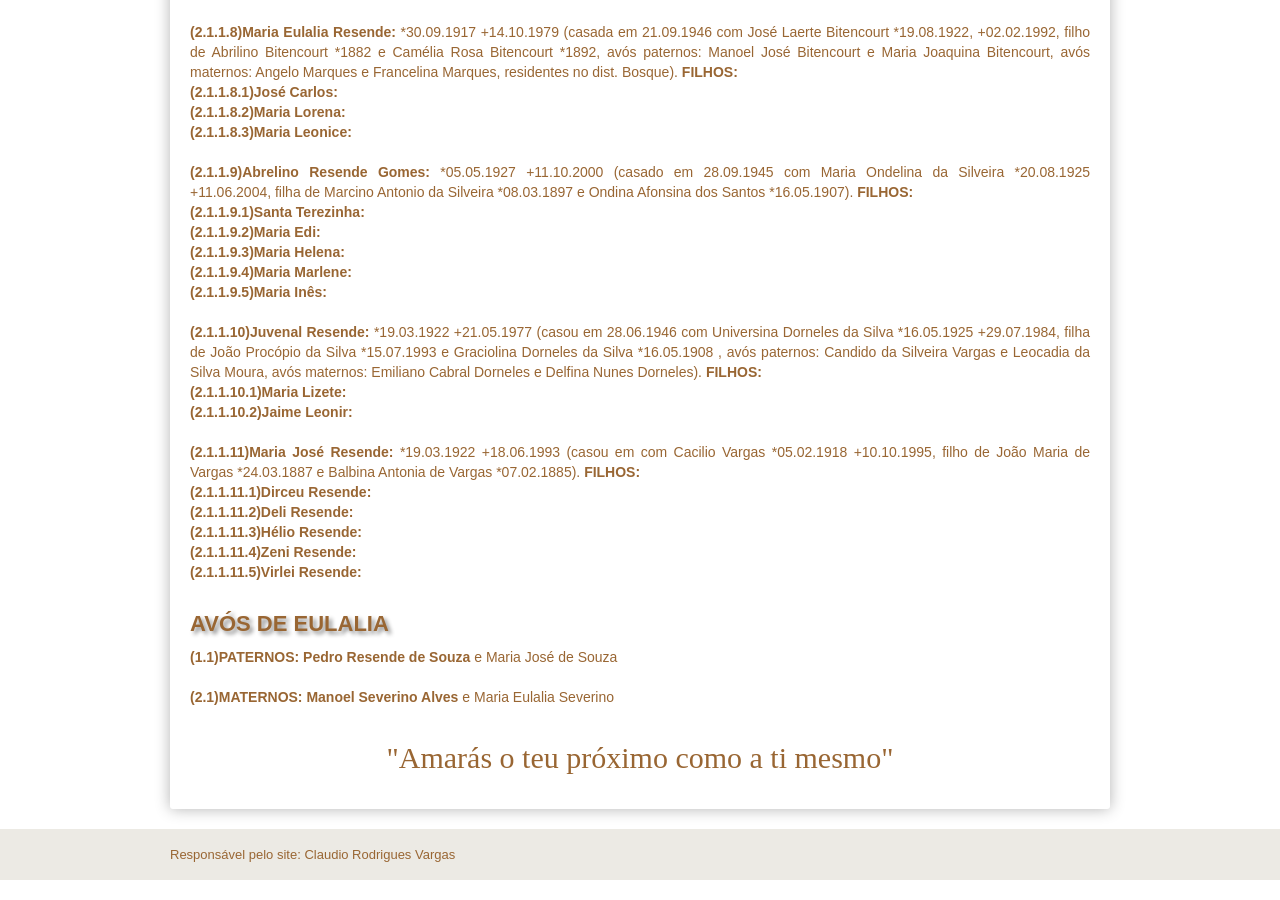
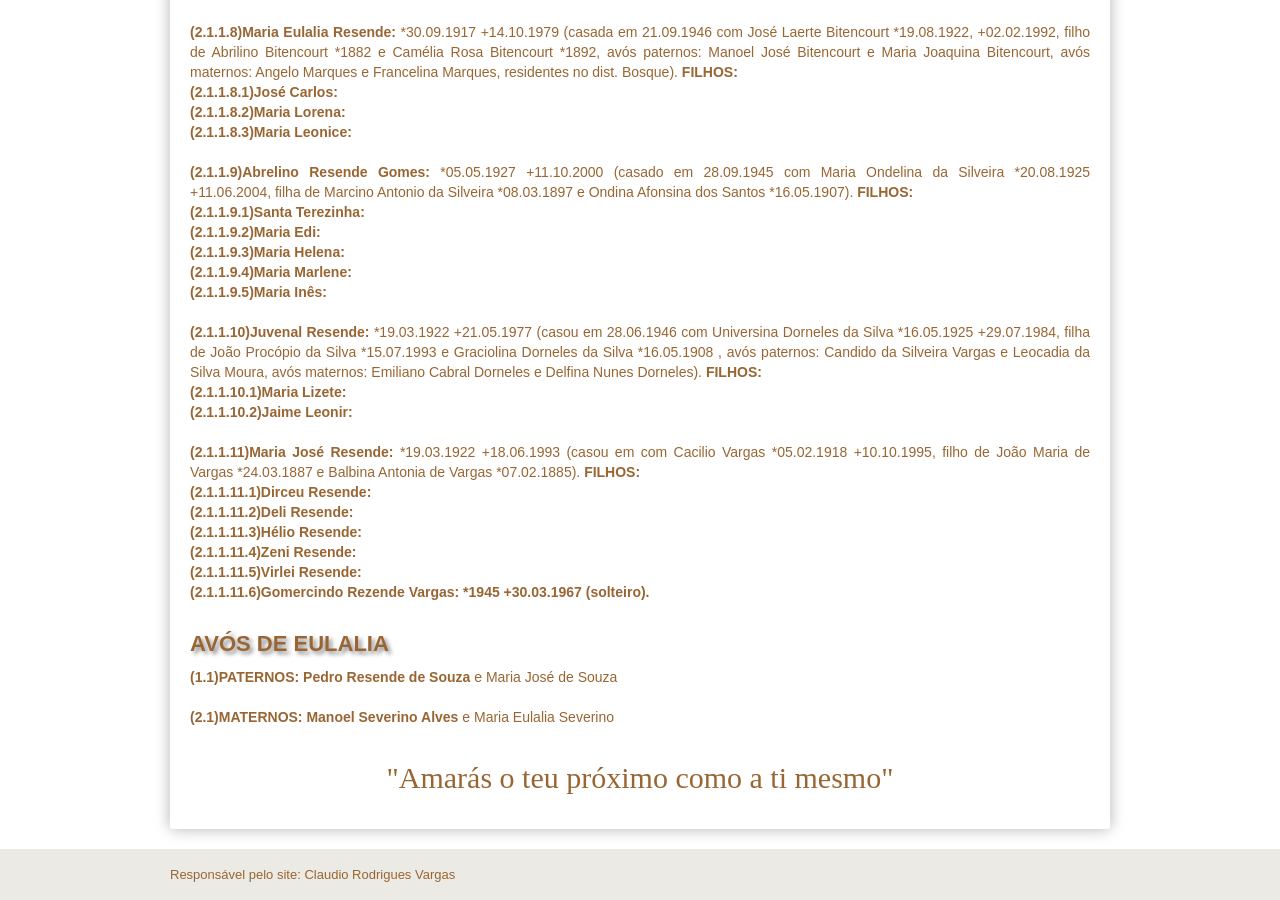
Before and after one commit to claudiovargas1955/claudiovargas1955.github.io, a Jekyll site: the page built from _pages/familia-resende.html, in a window 1280 px wide and 900 px high, scrolled down 1366 px. Built offline with Jekyll 4.4.1, drawn with Linux system fonts in a browser that asks for light colours; some web fonts are replaced.

Commit message:
Update familia-resende.html

```diff
--- a/_pages/familia-resende.html
+++ b/_pages/familia-resende.html
@@ -172,7 +172,10 @@ Jorni Alfredo, Solange Aparecida (casada com Cleiton de Freitas Flores), Geovane
           <b>(2.1.1.11.2)Deli Resende: </b> <br>
           <b>(2.1.1.11.3)Hélio Resende: </b> <br>
           <b>(2.1.1.11.4)Zeni Resende: </b> <br>
-          <b>(2.1.1.11.5)Virlei Resende: </b> <br><br>
+          <b>(2.1.1.11.5)Virlei Resende: </b> <br>
+          <b>(2.1.1.11.6)Gomercindo Rezende Vargas: *1945 +30.03.1967 (solteiro).<br><br>
+
+
 
 <h4>AVÓS DE EULALIA</h4>
 
```
